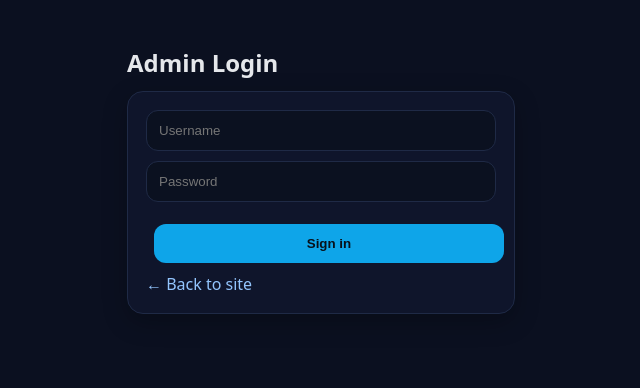
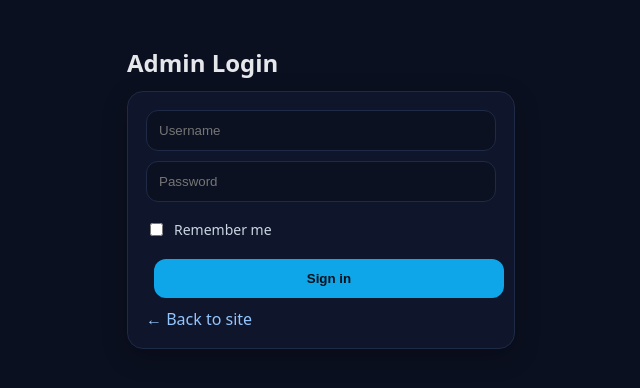
Before and after one commit to Adit-Mugdha-das/portfolio_2107118, a PHP site: page /login.php in a window 1280 px wide. Shown: the top 388 px of the page, without its empty margins (319-959 px from the left). Run offline with PHP 8.4, Linux system fonts and the light colour scheme.

Commit message:
cookies added

```diff
--- a/login.php
+++ b/login.php
@@ -5,9 +5,13 @@ if (session_status() === PHP_SESSION_NONE) session_start();
 $error = '';
 $redirect = $_GET['redirect'] ?? 'admin_projects.php';
 
+// Prefill username from cookie
+$savedUser = $_COOKIE['remember_user'] ?? '';
+
 if ($_SERVER['REQUEST_METHOD'] === 'POST') {
   $username = trim($_POST['username'] ?? '');
   $password = $_POST['password'] ?? '';
+  $remember = !empty($_POST['remember']); // checkbox
 
   if ($username && $password) {
     $stmt = $conn->prepare('SELECT id, password_hash FROM admins WHERE username=?');
@@ -17,6 +21,22 @@ if ($_SERVER['REQUEST_METHOD'] === 'POST') {
 
     if ($res && password_verify($password, $res['password_hash'])) {
       $_SESSION['admin_id'] = (int)$res['id'];
+
+      // --- handle cookie ---
+      if ($remember) {
+        setcookie(
+          'remember_user',
+          $username,
+          time() + 86400, // 1 day
+          '/',
+          '',
+          isset($_SERVER['HTTPS']), // secure if HTTPS
+          true // httponly
+        );
+      } else {
+        setcookie('remember_user', '', time() - 3600, '/', '', isset($_SERVER['HTTPS']), true);
+      }
+
       header('Location: ' . $redirect);
       exit;
     } else {
@@ -41,6 +61,7 @@ if ($_SERVER['REQUEST_METHOD'] === 'POST') {
     .btn{width:100%;padding:12px 14px;border:0;border-radius:12px;background:#0ea5e9;color:#081019;font-weight:700;cursor:pointer}
     .error{margin-bottom:12px;padding:10px;border-radius:10px;background:#3b1a1a;border:1px solid #7f1d1d;color:#fecaca}
     a{color:#93c5fd;text-decoration:none}
+    label{display:flex;align-items:center;gap:8px;margin:8px 0;font-size:14px;color:#cbd5e1}
   </style>
 </head>
 <body class="is-dark">
@@ -49,8 +70,10 @@ if ($_SERVER['REQUEST_METHOD'] === 'POST') {
     <?php if($error): ?><div class="error"><?=htmlspecialchars($error)?></div><?php endif; ?>
     <div class="card">
       <form method="post">
-        <input class="input" type="text" name="username" placeholder="Username" required>
+        <input class="input" type="text" name="username" placeholder="Username"
+               value="<?= htmlspecialchars($savedUser) ?>" required>
         <input class="input" type="password" name="password" placeholder="Password" required>
+        <label><input type="checkbox" name="remember" <?= $savedUser ? 'checked' : '' ?>> Remember me</label>
         <button class="btn" type="submit">Sign in</button>
       </form>
       <div style="margin-top:10px"><a href="homepage.php">&larr; Back to site</a></div>
--- a/logout.php
+++ b/logout.php
@@ -1,6 +1,12 @@
 <?php
 if (session_status() === PHP_SESSION_NONE) session_start();
+
+// clear session only
 session_unset();
 session_destroy();
+
+// NOTE: do NOT delete the 'remember_user' cookie here
+// setcookie('remember_user', '', time() - 3600, '/', '', isset($_SERVER['HTTPS']), true);
+
 header('Location: homepage.php');
 exit;
```
